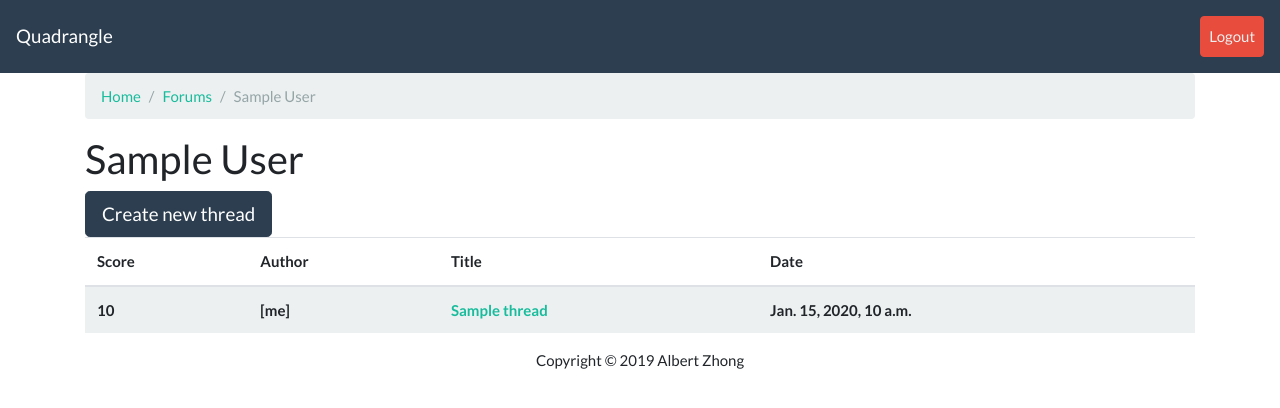
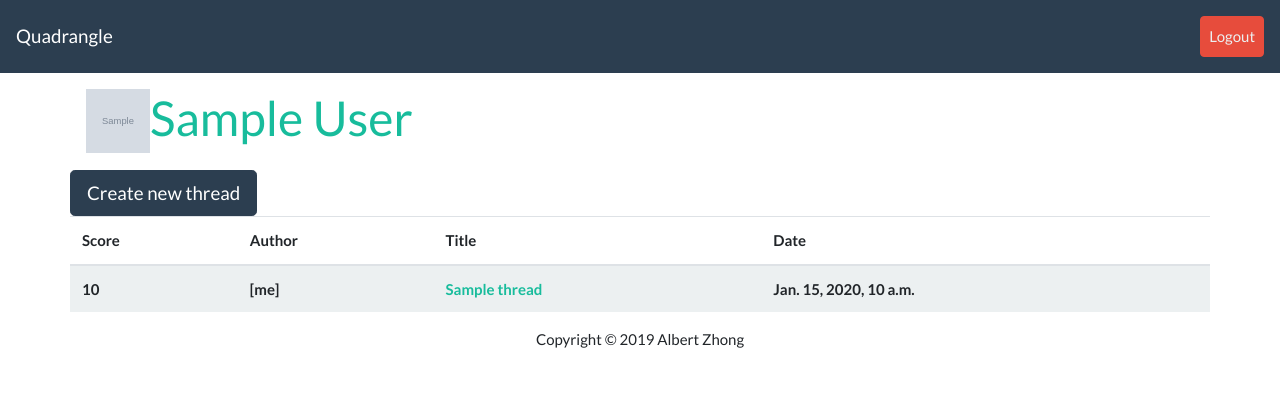
Before and after one commit to albert-zhong/quadrangle, a Django app: a page that uses quad/templates/forum/forum.html in a window 1280 px wide. Shown: the top 408 px of the page. Run offline with Django 3.2, Linux system fonts and the light colour scheme; a user stored in the database is signed in; tables that the repository leaves empty hold one stand-in row (values such as "Sample post"); grey boxes marked "Sample" are stand-in pictures; lists and menus that the app fills with data are empty; some libraries are stand-ins or nearby versions.

Commit message:
Before sendgrid

```diff
--- a/quad/colleges/models.py
+++ b/quad/colleges/models.py
@@ -12,8 +12,8 @@ from .utils import unique_slugify
 class College(models.Model):
     full_name = models.CharField(max_length=70, unique=True)
     short_name = models.CharField(max_length=20, unique=True)
-    logo = models.ImageField(null=True, blank=True)
-    banner = models.ImageField(null=True, blank=True)
+    logo = models.ImageField(null=True, blank=True, upload_to='images/')
+    banner = models.ImageField(null=True, blank=True, upload_to='images/')
     slug = models.SlugField(unique=True)
 
     def save(self, *args, **kwargs):
--- a/quad/quad/settings.py
+++ b/quad/quad/settings.py
@@ -129,6 +129,9 @@ STATICFILES_DIRS = (
 )
 STATIC_ROOT = os.path.join(BASE_DIR, 'staticfiles')
 
+MEDIA_URL = '/media/'
+MEDIA_ROOT = os.path.join(BASE_DIR, 'media')
+
 AUTH_USER_MODEL = 'users.MyUser'
 AUTHENTICATION_BACKENDS = (
     'django.contrib.auth.backends.ModelBackend',
--- a/quad/quad/urls.py
+++ b/quad/quad/urls.py
@@ -13,6 +13,8 @@ Including another URLconf
     1. Import the include() function: from django.urls import include, path
     2. Add a URL to urlpatterns:  path('blog/', include('blog.urls'))
 """
+from django.conf import settings
+from django.conf.urls.static import static
 from django.contrib import admin
 from django.urls import path, include
 
@@ -26,3 +28,7 @@ urlpatterns = [
     path('colleges/', include('colleges.urls')),
     path('', HomePageView.as_view(), name='home'),
 ]
+
+
+if settings.DEBUG:
+    urlpatterns += static(settings.MEDIA_URL, document_root=settings.MEDIA_ROOT)
--- a/quad/templates/forum/forum.html
+++ b/quad/templates/forum/forum.html
@@ -2,15 +2,11 @@
 {% load dict_tags %}
 {% block title %}Quadrangle | {{ college.short_name }}{% endblock title %}
 {% block content %}
-<nav aria-label="breadcrumb">
-<ol class="breadcrumb">
-    <li class="breadcrumb-item"><a href="{% url 'home' %}">Home</a></li>
-    <li class="breadcrumb-item"><a href="{% url 'home' %}">Forums</a></li>
-    <li class="breadcrumb-item active" aria-current="page">{{ college.full_name }}</li>
-</ol>
-</nav>
-<h2>{{ college.full_name }}</h2>
+{% include 'forum/hero.html' %}
+<div class="row">
     <a href="{% url 'new_thread' college.slug %}" class="btn btn-primary btn-lg">Create new thread</a>
+</div>
+<div class="row">
     <table class="table table-striped">
         <thead>
             <tr>
@@ -31,4 +27,5 @@
             {% endfor %}
         </tbody>
     </table>
+</div>
 {% endblock content %}
--- /dev/null
+++ b/quad/templates/forum/hero.html
@@ -0,0 +1,14 @@
+{% if college.logo %}
+    <div class="row" style="padding: 16px;">
+        <img
+            src="{{ college.logo.url }}"
+            alt="{{ college.full_name}}"
+            width="64"
+            height="64"
+            style="float: left;"
+        >
+        <h1><a href="{% url 'forum' college.slug %}">{{ college.full_name }}</a></h1>
+    </div>
+{% else %}
+    <h1><a href="{% url 'forum' college.slug %}">{{ college.full_name }}</a></h1>
+{% endif %}
```
Also changed, not shown: quad/templates/forum/thread.html (+1 -8 lines), images/uw_logo.png (deleted), quad/colleges/migrations/0007_auto_20191231_2217.py (added), quad/colleges/urls.py (line endings or trailing spaces), quad/quad/passwords.py (added), uw_logo.png (deleted). Lines whose indentation alone changed are shown as unchanged.
